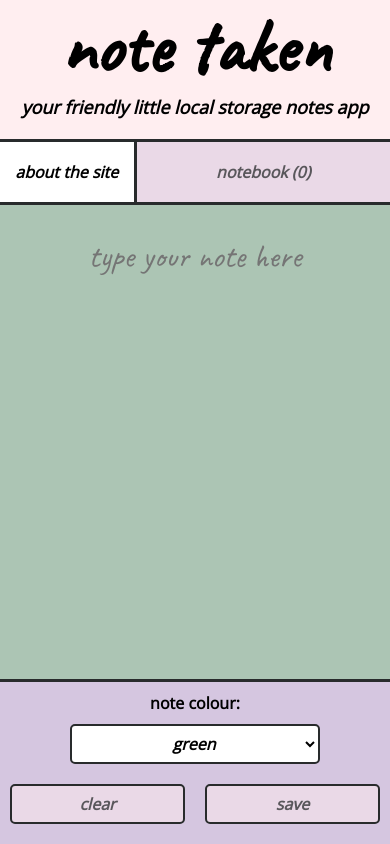
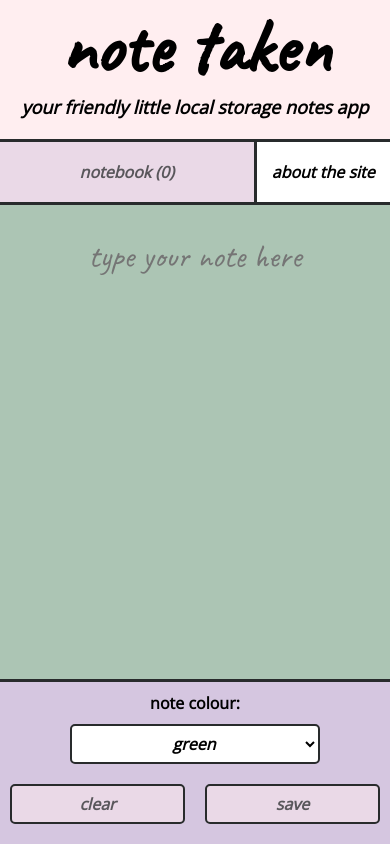
Before and after one commit to torontopubliclibra/note-taken, an Angular app: page / in a window 390 px wide. Built offline with nearby package versions, Linux system fonts and the light colour scheme.

Commit message:
refactor: rearranged mobile/tablet nav buttons and fixed notepad height

```diff
--- a/src/app/app.component.html
+++ b/src/app/app.component.html
@@ -8,12 +8,6 @@
 
   <!-- mobile nav -->
   <nav>
-    <button *ngIf="mobileView !== 'info'" class="mobile-nav-link about" (click)="toggleMobileView('info')">
-      <p>About the site</p>
-    </button>
-    <button *ngIf="mobileView === 'info'" class="mobile-nav-link about open" (click)="toggleMobileView('notepad')">
-      <p>Back to the site</p>
-    </button>
     <button *ngIf="allNotes.length === 0 && mobileView !== 'info'" class="mobile-nav-link" disabled>
       <p>Notebook (0)</p>
     </button>
@@ -22,6 +16,12 @@
     </button>
     <button  *ngIf="allNotes.length > 0 && mobileView === 'notebook'" class="mobile-nav-link" (click)="toggleMobileView('notepad')">
       <p>Notepad</p>
+    </button>
+    <button *ngIf="mobileView !== 'info'" class="mobile-nav-link about" (click)="toggleMobileView('info')">
+      <p>About the site</p>
+    </button>
+    <button *ngIf="mobileView === 'info'" class="mobile-nav-link about open" (click)="toggleMobileView('notepad')">
+      <p>Back to the site</p>
     </button>
   </nav>
 
--- a/src/app/app.component.scss
+++ b/src/app/app.component.scss
@@ -37,10 +37,10 @@ nav {
             border-radius: 0;
             &.about {
                 width: 35%;
-                border-right: solid $black 3px;
+                border-left: solid $black 3px;
                 &.open {
                     width: 100%;
-                    border-right: none;
+                    border-left: none;
                 }
             }
         }
@@ -155,7 +155,6 @@ main {
             display: none;
         }
 
-        min-height: 400px;
         height: calc(100vh - 210px);
         width: 100%;
         max-width: 100%;
```
